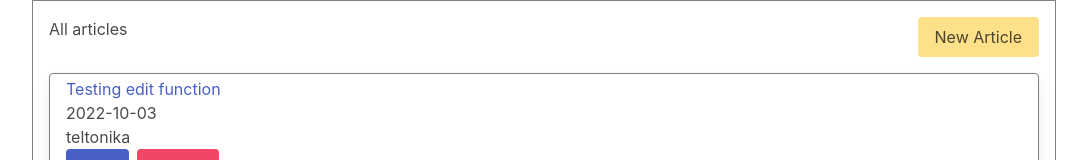
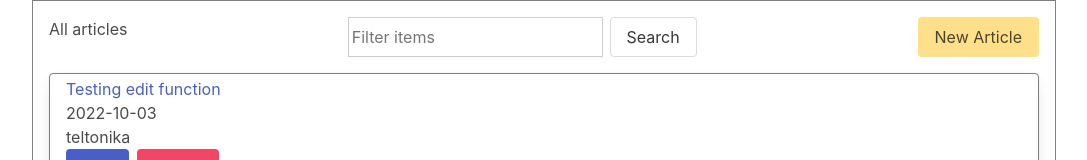
Before and after one commit to kgytis/article-project, a Vue app: page / in a window 1280 px wide. Shown: the top 160 px of the page, without its empty margins (96-1183 px from the left). Built offline with nearby package versions, Linux system fonts and the light colour scheme; data requests are answered from the project's data file; what vue-toast-notification would draw is missing.

Commit message:
Search implementation (no comments yet)

```diff
--- /dev/null
+++ b/src/components/UI/BaseSearch.vue
@@ -0,0 +1,49 @@
+<template>
+  <form @submit.prevent="search">
+    <div class="field search">
+    <input type="search" v-model="searchQuery" placeholder="Filter items" />
+    <button class="button">Search</button>
+    </div>
+  </form>
+</template>
+
+<script>
+export default {
+  emits: ['search'],
+  data(){
+    return {
+        searchQuery : ''
+    }
+  },
+  methods: {
+    search() {
+      this.$emit('search', this.searchQuery);
+      this.searchQuery = ''
+    },
+  },
+};
+</script>
+
+<style scoped>
+input {
+  font: inherit;
+  width: 100%;
+  display: block;
+  padding: 0.15rem;
+  border: 1px solid #ccc;
+}
+
+.search{
+    display: flex;
+}
+
+.search button {
+    margin-left: 0.4rem;
+}
+
+input:focus {
+  outline: none;
+  border-color: #00006b;
+  background-color: #eeeeff;
+}
+</style>
--- a/src/components/articles/ArticlesPagination.vue
+++ b/src/components/articles/ArticlesPagination.vue
@@ -11,32 +11,6 @@
           >{{ page.number }}</a
         >
       </li>
-      <!-- <li>
-        <a class="pagination-link" aria-label="Goto page 1">1</a>
-      </li>
-      <li>
-        <span class="pagination-ellipsis">&hellip;</span>
-      </li>
-      <li>
-        <a class="pagination-link" aria-label="Goto page 45">45</a>
-      </li>
-      <li>
-        <a
-          class="pagination-link is-current"
-          aria-label="Page 46"
-          aria-current="page"
-          >46</a
-        >
-      </li>
-      <li>
-        <a class="pagination-link" aria-label="Goto page 47">47</a>
-      </li>
-      <li>
-        <span class="pagination-ellipsis">&hellip;</span>
-      </li>
-      <li>
-        <a class="pagination-link" aria-label="Goto page 86">86</a>
-      </li> -->
     </ul>
   </nav>
 </template>
@@ -70,5 +44,12 @@ export default {
     this.pageArrayFiller();
     this.pageArray[0].activePage = true;
   },
+  watch : {
+    totalPages(){
+      this.pageArray = [];
+      this.pageArrayFiller();
+      this.pageArray[0].activePage = true;
+    }
+  }
 };
 </script>
--- a/src/main.js
+++ b/src/main.js
@@ -11,12 +11,14 @@ import BaseCard from './components/UI/BaseCard.vue';
 import BaseModal from './components/UI/BaseModal.vue';
 import BaseSpinner from './components/UI/BaseSpinner.vue';
 import BaseDialog from './components/UI/BaseDialog.vue';
+import BaseSearch from './components/UI/BaseSearch.vue'
 // Component registration
 Vue.component('container', BaseContainer);
 Vue.component('card', BaseCard);
 Vue.component('base-modal', BaseModal);
 Vue.component('base-spinner', BaseSpinner);
 Vue.component('base-dialog', BaseDialog);
+Vue.component('base-search', BaseSearch)
 
 Vue.use(VueToast);
 
--- a/src/pages/ArticlesPage.vue
+++ b/src/pages/ArticlesPage.vue
@@ -2,6 +2,7 @@
   <container>
     <div class="header">
       <h1>All articles</h1>
+      <base-search v-if="areArticles" @search="updateSearch"></base-search>
       <button class="button is-warning" @click="modalHandle">
         New Article
       </button>
@@ -50,6 +51,7 @@ export default {
       modalToggle: '',
       pageSize: 5,
       currentPage: 1,
+      searchQuery: '',
     };
   },
   computed: {
@@ -73,6 +75,7 @@ export default {
         await this.$store.dispatch('articles/fetchArticles', {
           pageSize: this.pageSize,
           currentPage: this.currentPage,
+          searchQuery: this.searchQuery,
         });
       } catch (error) {
         this.error = error;
@@ -90,11 +93,15 @@ export default {
       this.loadArticles();
       this.$toast.open('Success');
     },
-    editForm(data){
+    editForm(data) {
       this.$store.dispatch('articles/editArticle', data);
       this.loadArticles();
       this.$toast.open('Success');
-    }
+    },
+    updateSearch(payload) {
+      this.searchQuery = payload;
+      this.loadArticles();
+    },
   },
   created() {
     this.loadArticles();
--- a/src/store/modules/articles/actions.js
+++ b/src/store/modules/articles/actions.js
@@ -5,13 +5,22 @@ export default {
     try {
       // Cia kartu tures buti search logika bei paginate logika
       // Fetch for articles (needed for multi-article page)
-      const { pageSize, currentPage } = payload;
-      const responseArticles = await axios.get(
-        `http://localhost:3000/articles?_page=${currentPage}&_limit=${pageSize}`
-      );
+      const { pageSize, currentPage, searchQuery } = payload;
+      console.log(searchQuery)
+      let responseArticles
+      if(searchQuery === '') {
+        responseArticles = await axios.get(
+          `http://localhost:3000/articles?_page=${currentPage}&_limit=${pageSize}`
+        );
+      } else {
+        responseArticles = await axios.get(
+          `http://localhost:3000/articles?title_like=${searchQuery}&_page=${currentPage}&_limit=${pageSize}`
+        );
+      }
       const totalItems = responseArticles.headers['x-total-count'];
       const totalPages = Math.ceil(totalItems / pageSize);
-      // console.log(totalPages)
+
+       console.log(totalPages)
       // Fetch for authors (needed for multi-article page)
       const responseAuthors = await axios.get('http://localhost:3000/authors');
 
```
